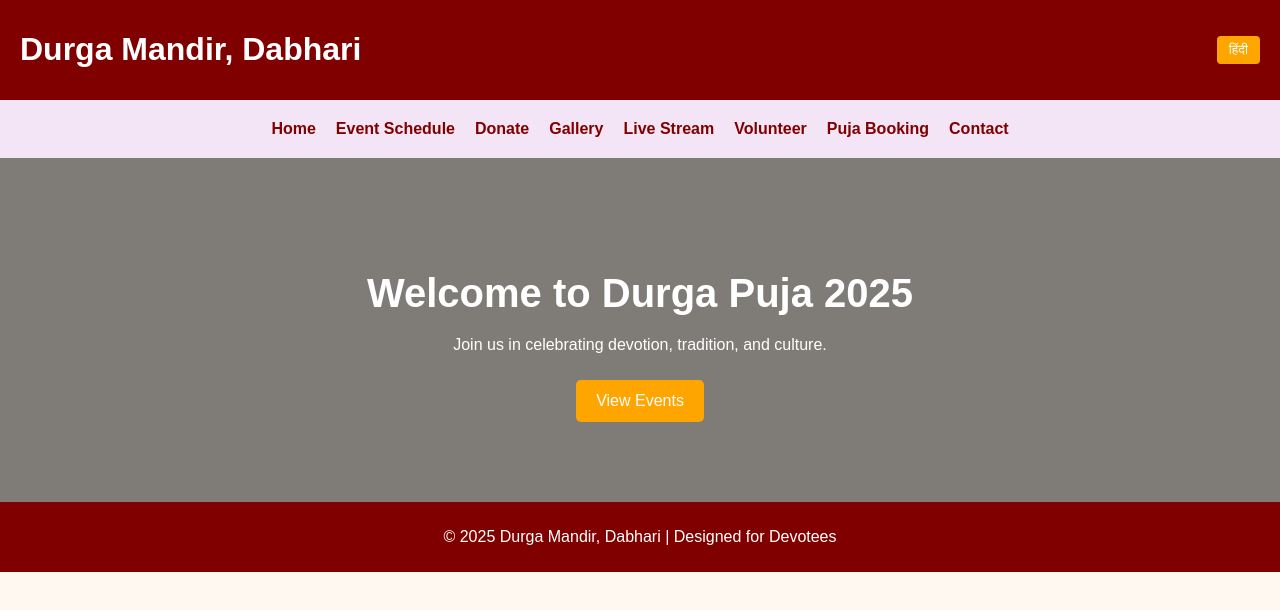
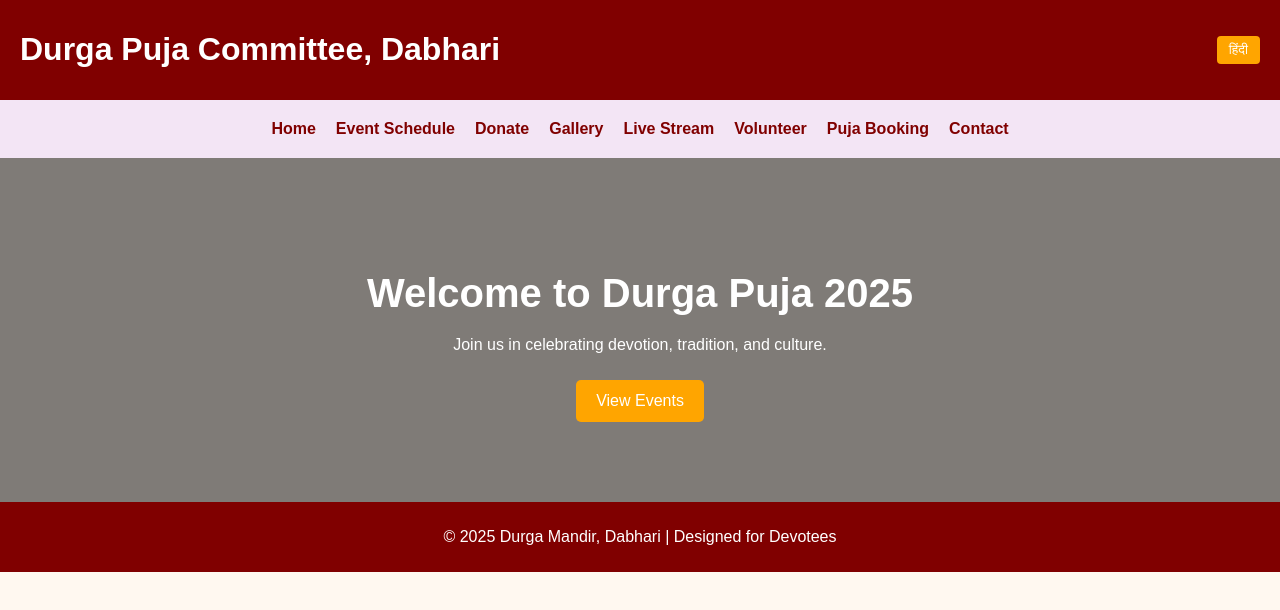
Before and after one commit to PRADEEPJHAGH/testfun, a plain HTML site: page index.html in a window 1280 px wide. Drawn offline with Linux system fonts and the light colour scheme.

Commit message:
index.html

```diff
--- a/index.html
+++ b/index.html
@@ -88,7 +88,7 @@
 <body>
   <header>
     <div class="top-bar">
-      <h1>Durga Mandir, Dabhari</h1>
+      <h1>Durga Puja Committee, Dabhari</h1>
       <button id="langToggle">हिंदी</button>
     </div>
     <nav>
```
